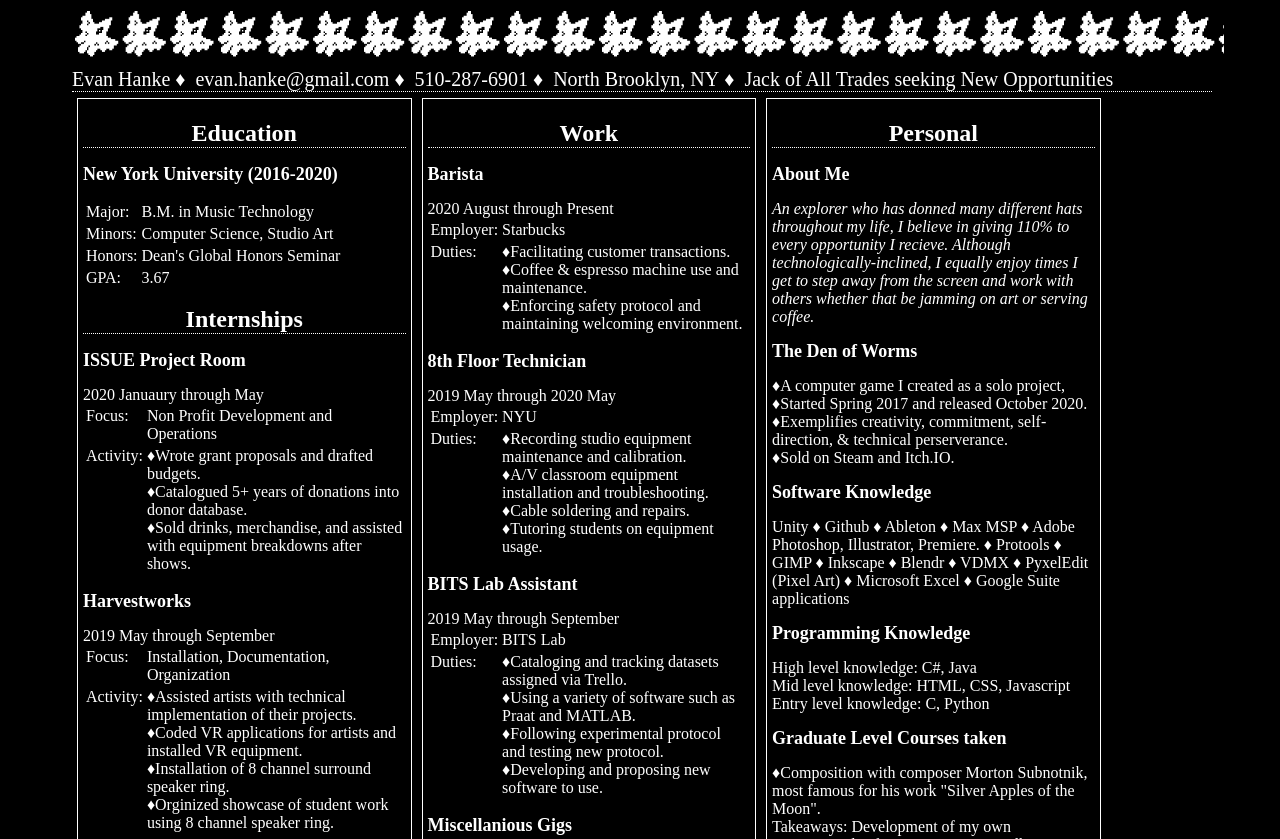
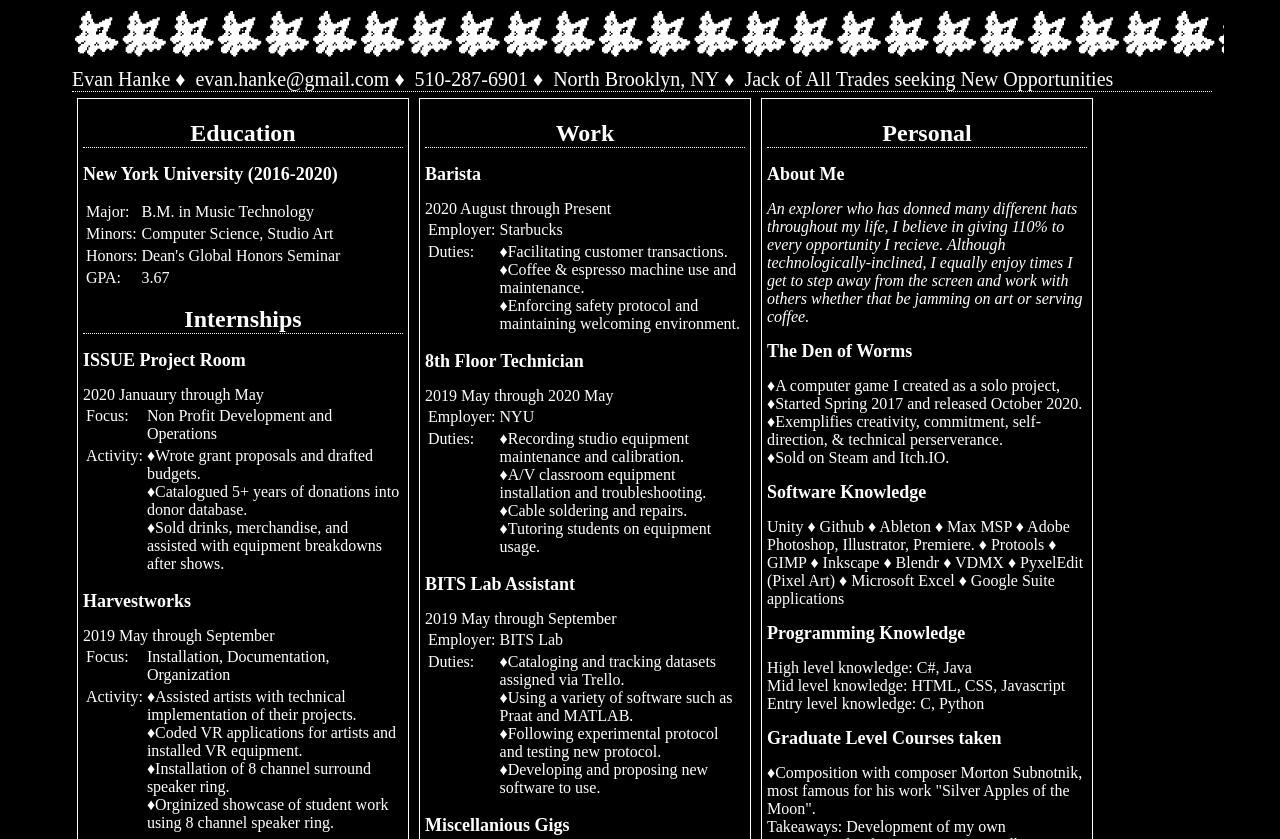
Before and after one commit to EvanHanke/Resume, a plain HTML site: page index.html in a window 1280 px wide. Shown: the top 839 px of the page. Drawn offline with Linux system fonts and the light colour scheme.

Commit message:
Update style.css

```diff
--- a/style.css
+++ b/style.css
@@ -18,9 +18,9 @@
 
 .column{
   float: left;
-  width: 28%;
+  width: 25vw;
   padding: 5px;
-  margin:5px;
+  margin: 5px;
   border: 1px solid white;
 }
 
```
